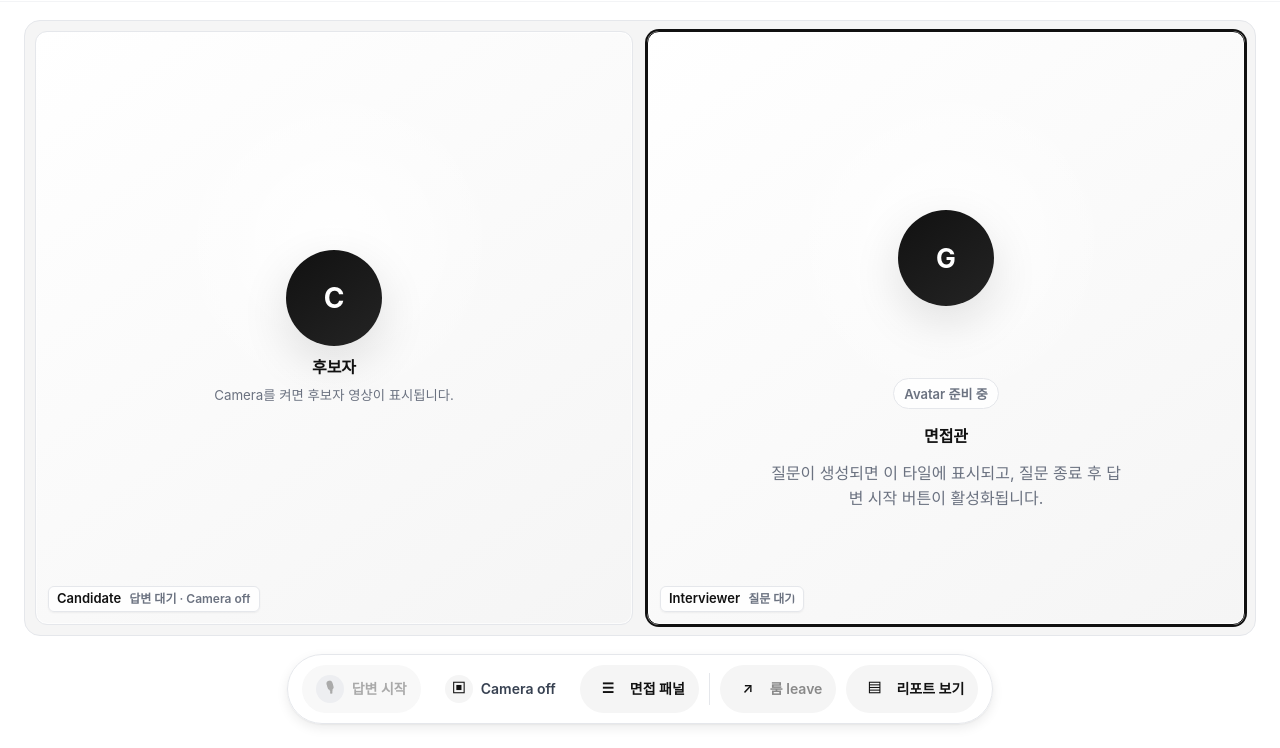
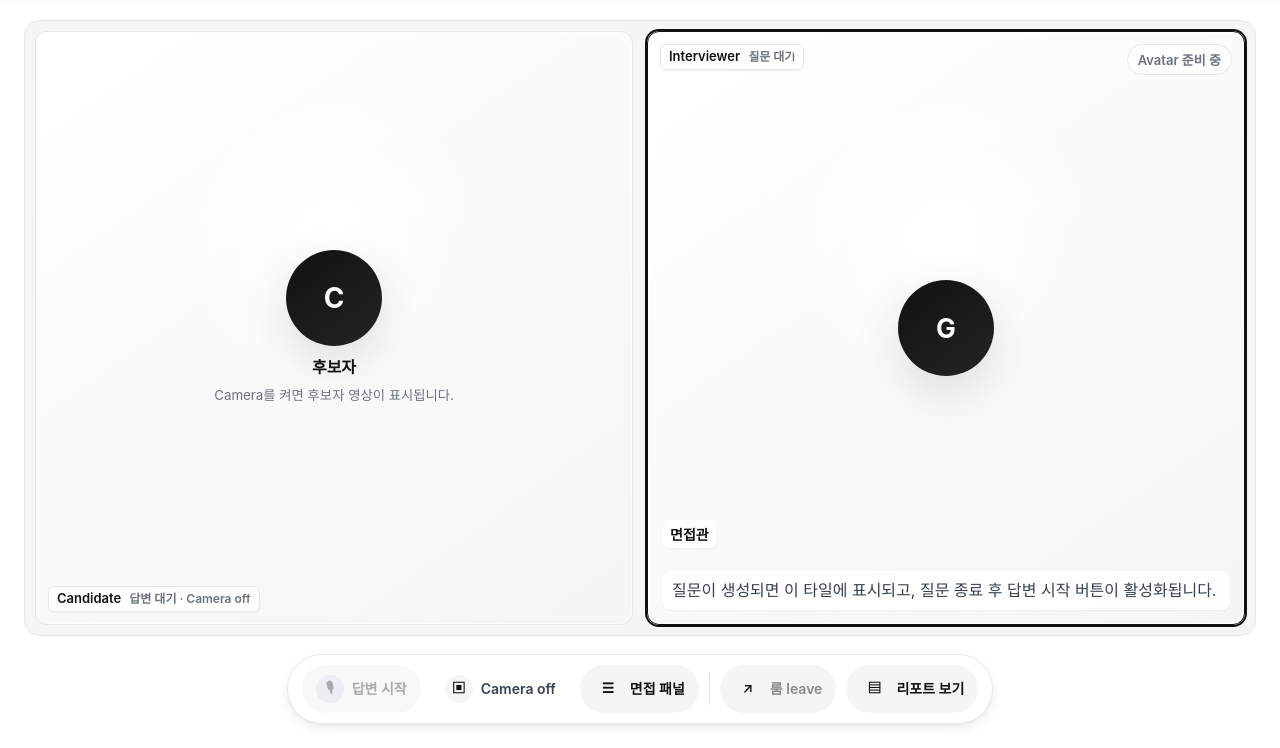
Before and after one commit to GilJob-E/giljob-docker, a website: page apps/web/static/interview-room.html in a window 1280 px wide. Shown: the part 52-800 px from the top of the page. Drawn offline with Linux system fonts and the light colour scheme.

Commit message:
Fill the interviewer tile with the avatar RTC canvas
Keep the interview room visually aligned with video-call expectations by making the SpatialReal render target cover the full interviewer tile and moving labels/questions into lightweight overlays.

Constraint: The avatar stream itself still depends on a reachable LiveKit egress path; this change only fixes the room presentation layer.

Rejected: Keeping the question text in normal document flow | it shrinks the avatar area and reads like a status card instead of a meeting tile.

Confidence: high

Scope-risk: narrow

Directive: Keep the interviewer tile as a full media surface; future text should remain overlay/caption style.

Tested: git diff --check && PYTHONDONTWRITEBYTECODE=1 python3 -m unittest discover -s tests/contract -p 'test_web_static_contract.py' -v

Tested: python3 -m py_compile apps/web/server.py && node --check apps/web/static/app.js

Tested: remote rebuild web/caddy and confirmed /styles.css contains interviewer full-tile rules.

```diff
--- a/apps/web/static/styles.css
+++ b/apps/web/static/styles.css
@@ -736,6 +736,78 @@ dd { margin: 8px 0 0; color: var(--color-ink); font-size: 0.95rem; overflow-wrap
   background: rgb(239 68 68 / 0.12);
   color: #b91c1c;
 }
+.interviewer-tile.placeholder-tile {
+  display: block;
+  padding: 0;
+  text-align: left;
+}
+.interviewer-tile .avatar-surface {
+  position: absolute;
+  inset: 0;
+  z-index: 0;
+  display: block;
+}
+.interviewer-tile .avatar-render-target {
+  position: absolute;
+  inset: 0;
+  width: 100%;
+  min-width: 0;
+  height: 100%;
+  aspect-ratio: auto;
+  border-radius: 0;
+}
+.interviewer-tile .avatar-render-target canvas,
+.interviewer-tile .avatar-render-target video {
+  width: 100% !important;
+  height: 100% !important;
+  object-fit: cover;
+}
+.interviewer-tile .bot-orb {
+  position: absolute;
+  inset: 50% auto auto 50%;
+  transform: translate(-50%, -50%);
+}
+.interviewer-tile .avatar-status-text {
+  position: absolute;
+  z-index: 3;
+  top: 12px;
+  right: 12px;
+}
+.interviewer-tile .tile-topline {
+  z-index: 4;
+  inset: 12px auto auto 12px;
+}
+.interviewer-tile > strong,
+.interviewer-tile > p {
+  position: absolute;
+  z-index: 4;
+  left: 14px;
+  right: 14px;
+  margin: 0;
+  border-radius: 8px;
+  background: rgb(255 255 255 / 0.82);
+  color: var(--color-ink);
+  box-shadow: 0 1px 2px rgb(0 0 0 / 0.05);
+  backdrop-filter: blur(8px);
+}
+.interviewer-tile > strong {
+  bottom: 76px;
+  width: fit-content;
+  padding: 4px 8px;
+  font-size: 0.875rem;
+}
+.interviewer-tile > p {
+  bottom: 14px;
+  display: -webkit-box;
+  overflow: hidden;
+  max-width: none;
+  padding: 8px 10px;
+  color: var(--color-body);
+  -webkit-box-orient: vertical;
+  -webkit-line-clamp: 2;
+  line-height: 1.45;
+  text-align: left;
+}
 .avatar-card {
   border-color: var(--color-hairline);
 }
```
